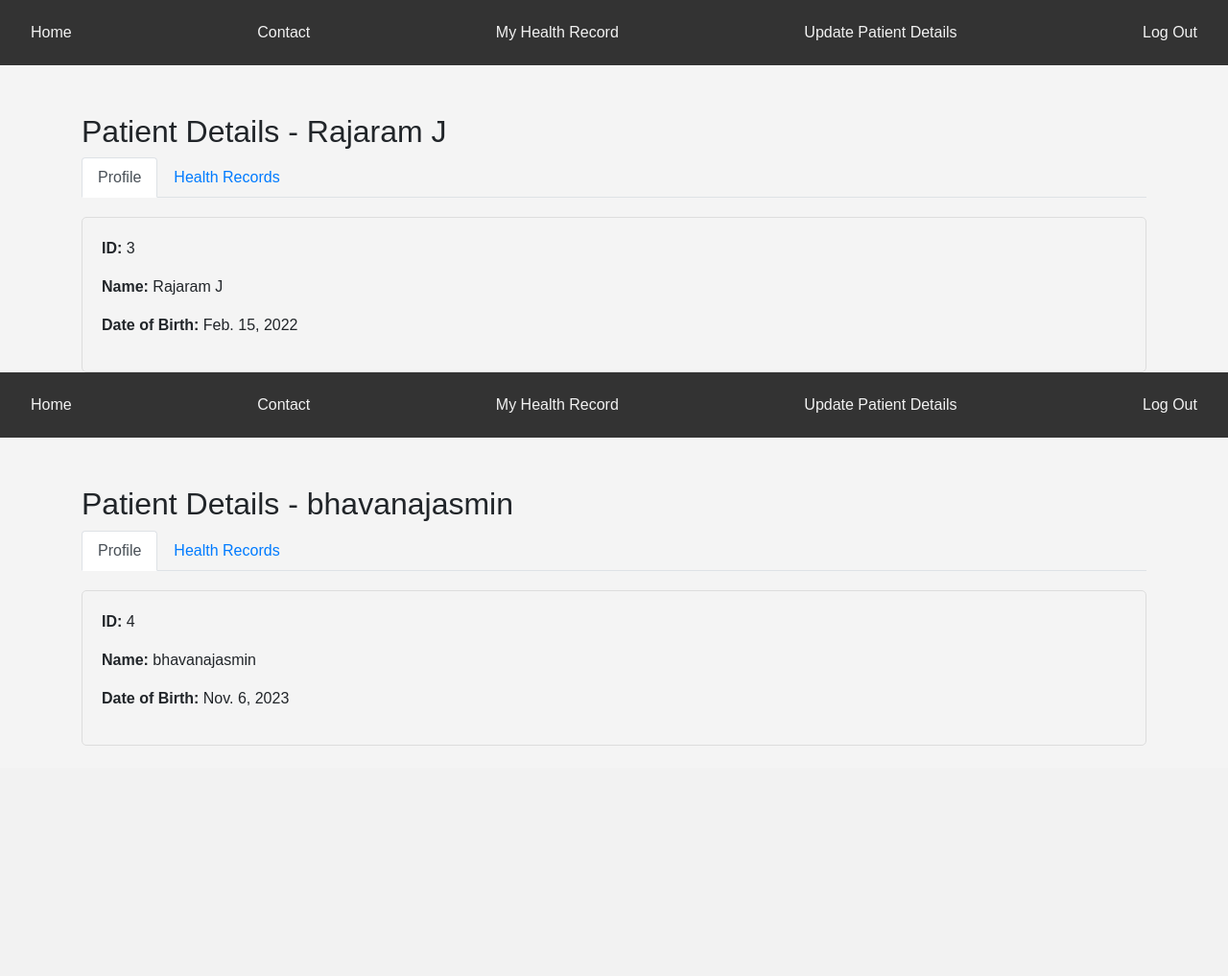
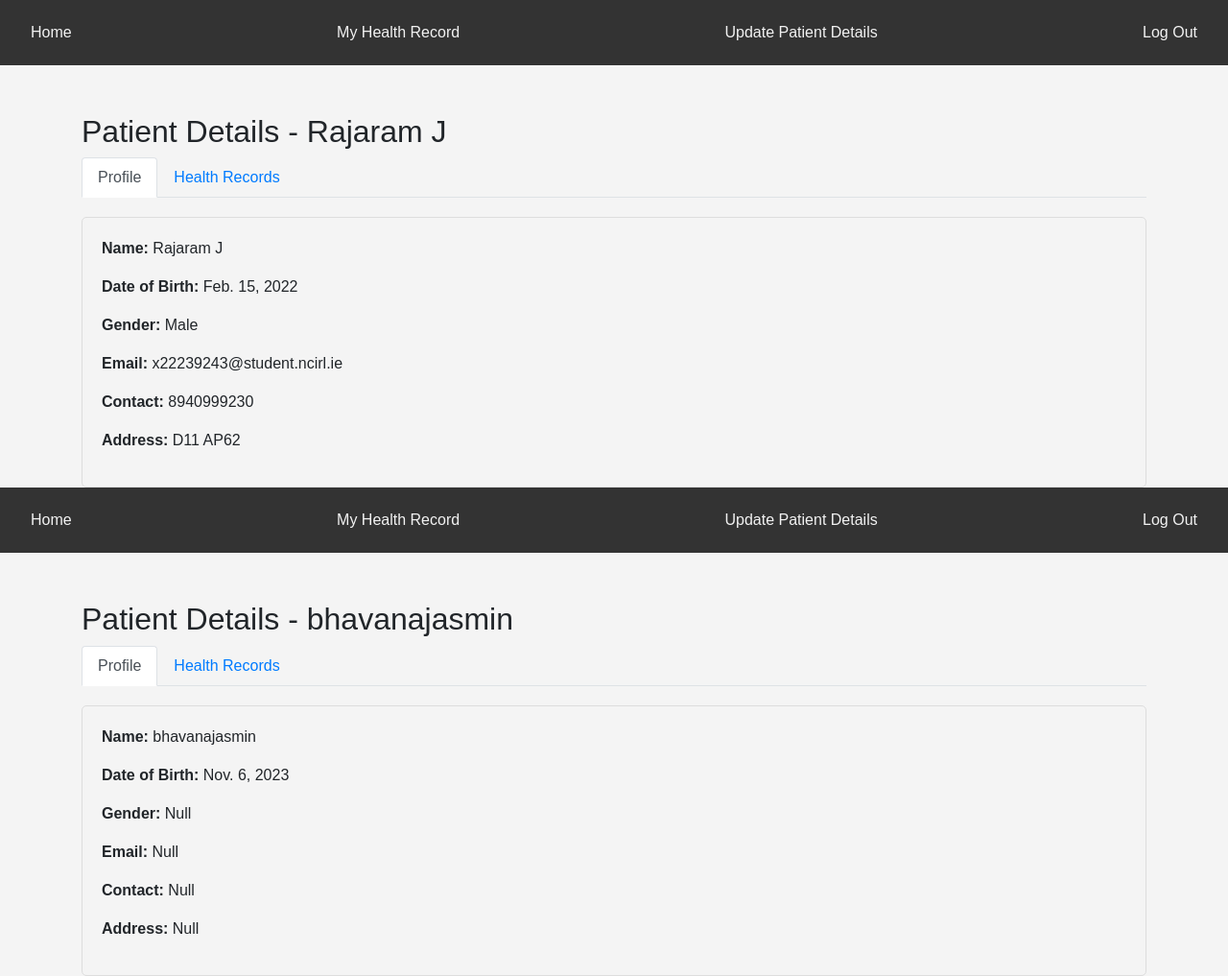
Before and after one commit to Rajaram-Jagadeeswaran/Healthcare_System, a Django app: template hospital/templates/patients/patient_list.html in a window 1280 px wide. Shown: the whole page at 96% size. Before the commit the page ends 777 px from the top, so only its background shows below. Run offline with Django 3.2, Linux system fonts and the light colour scheme; the template is opened without the code that fills it: values that come from a table or form of the project are taken from there, others are empty; data comes from the database, SQL or seed files in the repository; some libraries are stand-ins or nearby versions.

Commit message:
new version 4.7

```diff
--- a/hospital/templates/patients/health_record_list.html
+++ b/hospital/templates/patients/health_record_list.html
@@ -61,7 +61,7 @@
 <body>
     <div class="navbar">
         <a href="{% url 'hospital:home' %}">Home</a>
-        <a href="{% url 'hospital:health_chart' user_id=user.id %}" class="btn btn-primary mb-3">Go to my Health Record Chart</a>
+        <a href="{% url 'hospital:health_chart' user_id=user.id %}">Go to my Health Chart</a>
         <a href="{% url 'sign_out' %}">Log Out</a>
     </div>
     <div class="container mt-5">
--- a/hospital/templates/patients/patient_list.html
+++ b/hospital/templates/patients/patient_list.html
@@ -62,7 +62,6 @@
     {% for patient in patients %}
     <div class="navbar">
         <a href="{% url 'hospital:home' %}">Home</a>
-        <a href="#">Contact</a>
         <a href="{% url 'hospital:health_record_list' user_id=patient.id %}">My Health Record</a>
         <a href="{% url 'hospital:update_patient' user_id=patient.id %}">Update Patient Details</a>
         <a href="{% url 'sign_out' %}">Log Out</a>
@@ -81,10 +80,12 @@
 
         <div class="tab-content">
             <div class="tab-pane fade show active" id="profile{{ patient.id }}">
-                <p><strong>ID:</strong> {{ patient.id }}</p>
                 <p><strong>Name:</strong> {{ patient.name }}</p>
                 <p><strong>Date of Birth:</strong> {{ patient.date_of_birth }}</p>
-                <!-- Add other patient details here -->
+                <p><strong>Gender:</strong> {{ patient.gender }}</p>
+                <p><strong>Email:</strong> {{ patient.email }}</p>
+                <p><strong>Contact:</strong> {{ patient.contact }}</p>
+                <p><strong>Address:</strong> {{ patient.address }}</p>
             </div>
 
             <div class="tab-pane fade" id="health{{ patient.id }}">
```
